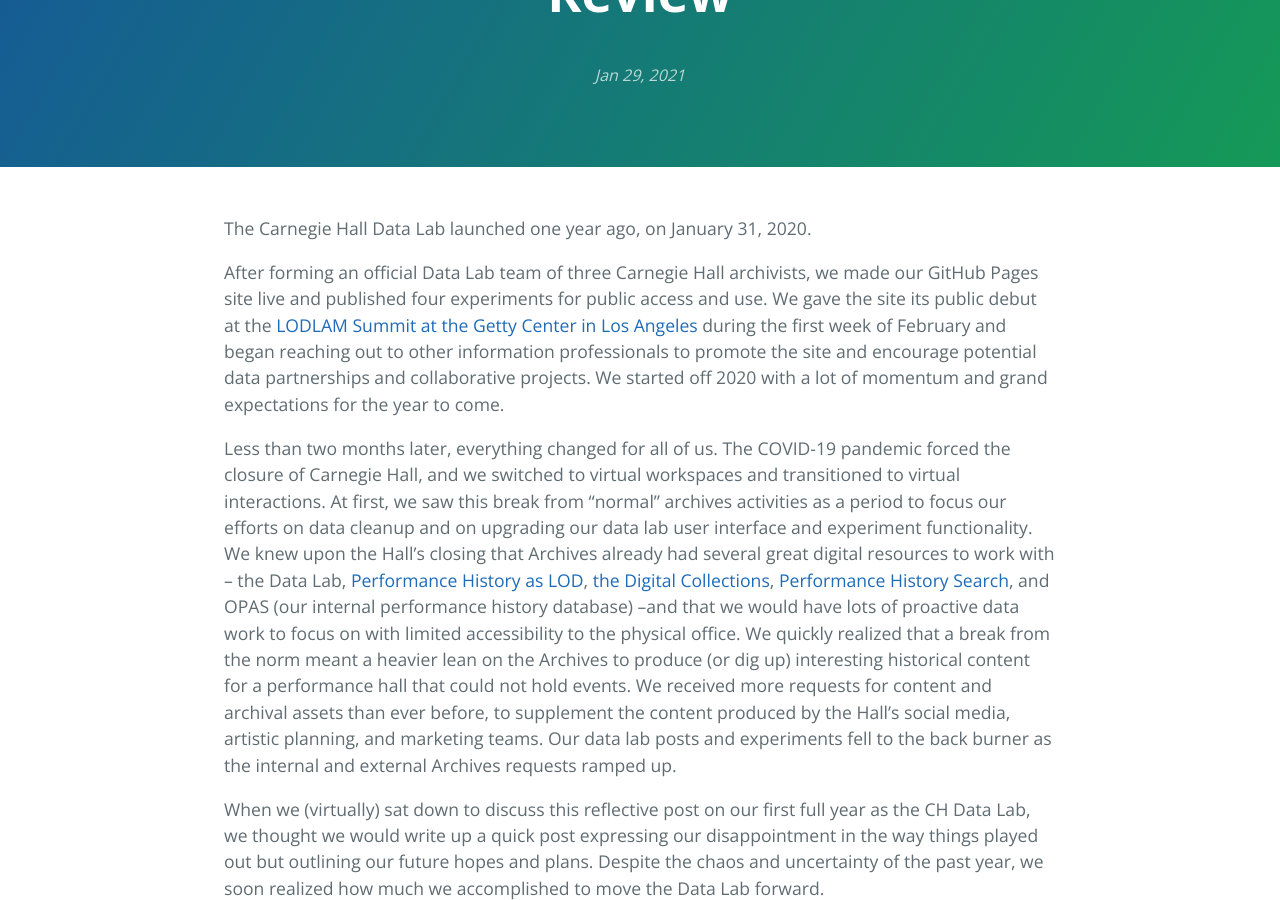
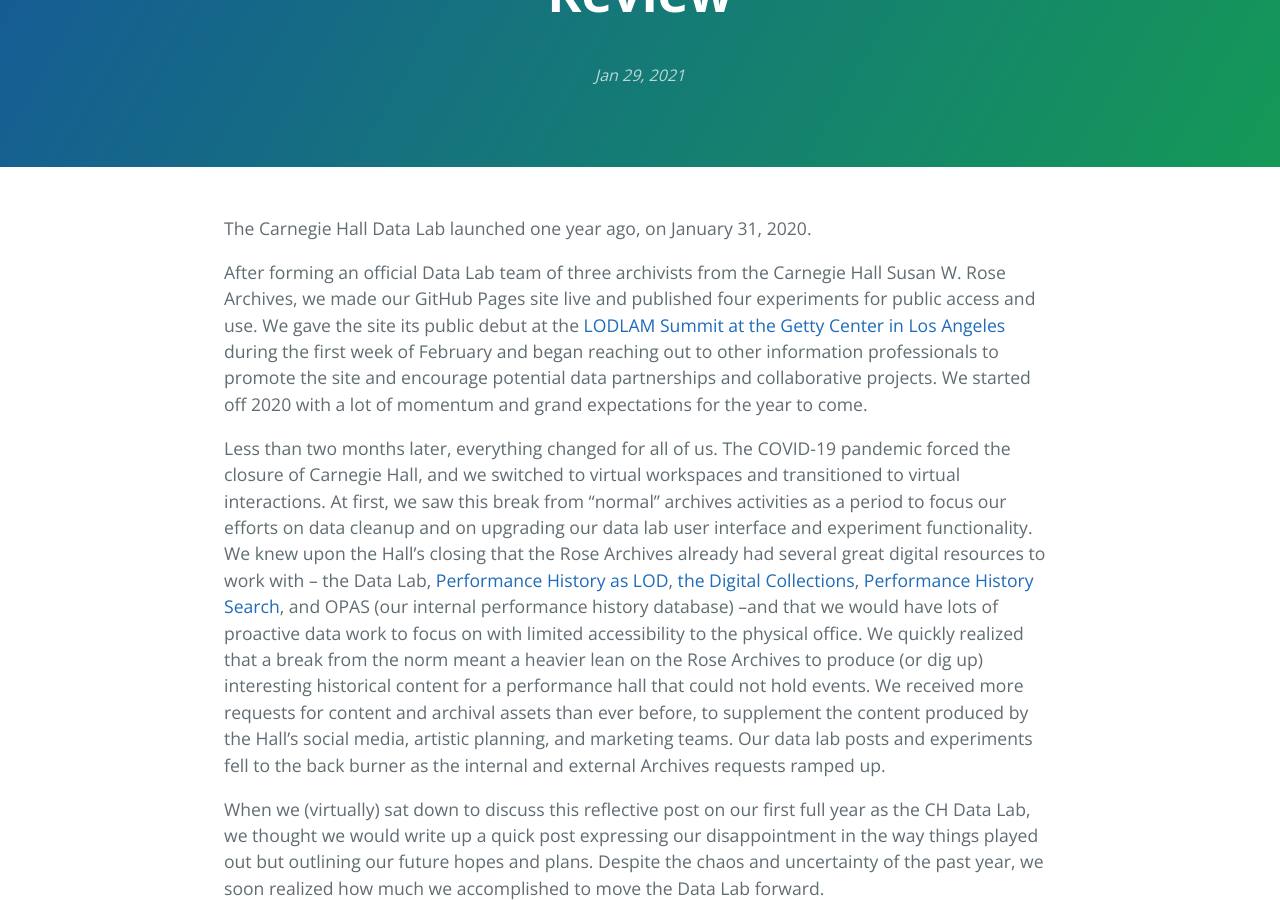
Before and after one commit to CarnegieHall/datalab, a Jekyll site: the page built from _posts/2021-01-29-firstyear.md, in a window 1280 px wide and 900 px high, scrolled down 261 px. Built offline with Jekyll 4.4.1, drawn with Linux system fonts in a browser that asks for light colours; some of the changed text lies outside the part shown.

Commit message:
naming correction

```diff
--- a/_posts/2021-01-29-firstyear.md
+++ b/_posts/2021-01-29-firstyear.md
@@ -4,10 +4,10 @@ title: "Carnegie Hall Data Lab: First Year in Review "
 ---
 The Carnegie Hall Data Lab launched one year ago, on January 31, 2020.
 
-After forming an official Data Lab team of three Carnegie Hall archivists, we made our GitHub Pages site live and published four experiments for public access and use. We gave the site its public debut at the <a href="https://carnegiehall.github.io/datalab/2020/02/21/lodlam2020recap.html" target="_blank">LODLAM Summit at the Getty Center in Los Angeles</a> during the first week of February and began reaching out to other information professionals to promote the site and encourage potential data partnerships and collaborative projects. We started off 2020 with a lot of momentum and grand expectations for the year to come.
+After forming an official Data Lab team of three archivists from the Carnegie Hall Susan W. Rose Archives, we made our GitHub Pages site live and published four experiments for public access and use. We gave the site its public debut at the <a href="https://carnegiehall.github.io/datalab/2020/02/21/lodlam2020recap.html" target="_blank">LODLAM Summit at the Getty Center in Los Angeles</a> during the first week of February and began reaching out to other information professionals to promote the site and encourage potential data partnerships and collaborative projects. We started off 2020 with a lot of momentum and grand expectations for the year to come.
 
-Less than two months later, everything changed for all of us. The COVID-19 pandemic forced the closure of Carnegie Hall, and we switched to virtual workspaces and transitioned to virtual interactions. At first, we saw this break from “normal” archives activities as a period to focus our efforts on data cleanup and on upgrading our data lab user interface and experiment functionality. We knew upon the Hall’s closing that Archives already had several great digital resources to work with -- the Data Lab, <a href="http://data.carnegiehall.org/" target="_blank">Performance History as LOD</a>, <a href="https://collections.carnegiehall.org/" target="_blank">the Digital Collections</a>,
-<a href="https://www.carnegiehall.org/About/History/Performance-History-Search" target="_blank">Performance History Search</a>, and OPAS (our internal performance history database) --and that we would have lots of proactive data work to focus on with limited accessibility to the physical office. We quickly realized that a break from the norm meant a heavier lean on the Archives to produce (or dig up) interesting historical content for a performance hall that could not hold events. We received more requests for content and archival assets than ever before, to supplement the content produced by the Hall’s social media, artistic planning, and marketing teams. Our data lab posts and experiments fell to the back burner as the internal and external Archives requests ramped up.
+Less than two months later, everything changed for all of us. The COVID-19 pandemic forced the closure of Carnegie Hall, and we switched to virtual workspaces and transitioned to virtual interactions. At first, we saw this break from “normal” archives activities as a period to focus our efforts on data cleanup and on upgrading our data lab user interface and experiment functionality. We knew upon the Hall’s closing that the Rose Archives already had several great digital resources to work with -- the Data Lab, <a href="http://data.carnegiehall.org/" target="_blank">Performance History as LOD</a>, <a href="https://collections.carnegiehall.org/" target="_blank">the Digital Collections</a>,
+<a href="https://www.carnegiehall.org/About/History/Performance-History-Search" target="_blank">Performance History Search</a>, and OPAS (our internal performance history database) --and that we would have lots of proactive data work to focus on with limited accessibility to the physical office. We quickly realized that a break from the norm meant a heavier lean on the Rose Archives to produce (or dig up) interesting historical content for a performance hall that could not hold events. We received more requests for content and archival assets than ever before, to supplement the content produced by the Hall’s social media, artistic planning, and marketing teams. Our data lab posts and experiments fell to the back burner as the internal and external Archives requests ramped up.
 
 When we (virtually) sat down to discuss this reflective post on our first full year as the CH Data Lab, we thought we would write up a quick post expressing our disappointment in the way things played out but outlining our future hopes and plans. Despite the chaos and uncertainty of the past year, we soon realized how much we accomplished to move the Data Lab forward.
 
@@ -42,7 +42,7 @@ While we deprioritized external collaborations in the past year (recognizing tha
 
 ## Making "Lemonade out of Lemons"
 
-Since its founding in January of 2020, our perspective on the purpose of the Data Lab has changed. We initially thought of Data Lab as a space to play around with data and make cool projects for others to enjoy, use, or replicate. While this is still a big tenet of CH Data Lab, our work has evolved to be more inclusive of outside asks, influences, and considerations. We now enjoy basing experiments off content that other teams ask for, such as data about a specific performer or musical genre. We still have autonomy to create interesting experiments and research and write about topics important to the Archives team, but now we get to cross-post or cross-share with content shared by other Carnegie Hall teams. This brings more eyes to our project and increases interest among those who may not otherwise find our Data Lab site.
+Since its founding in January of 2020, our perspective on the purpose of the Data Lab has changed. We initially thought of Data Lab as a space to play around with data and make cool projects for others to enjoy, use, or replicate. While this is still a big tenet of CH Data Lab, our work has evolved to be more inclusive of outside asks, influences, and considerations. We now enjoy basing experiments off content that other teams ask for, such as data about a specific performer or musical genre. We still have autonomy to create interesting experiments and research and write about topics important to the Rose Archives team, but now we get to cross-post or cross-share with content shared by other Carnegie Hall teams. This brings more eyes to our project and increases interest among those who may not otherwise find our Data Lab site.
 
 Another important takeaway: don’t let perfect be the enemy of the good. Some of the asks from this past year have really pushed our tech skills and required us to think creatively about specific experiments and data presentations, often in ways that have felt uncomfortable as they were not perfect or completely realized. Ultimately, the experience led us to expand our knowledge on manipulating data and accept that our experiments are called experiments for a reason: they need not be totally polished products to be shared.
 
```
